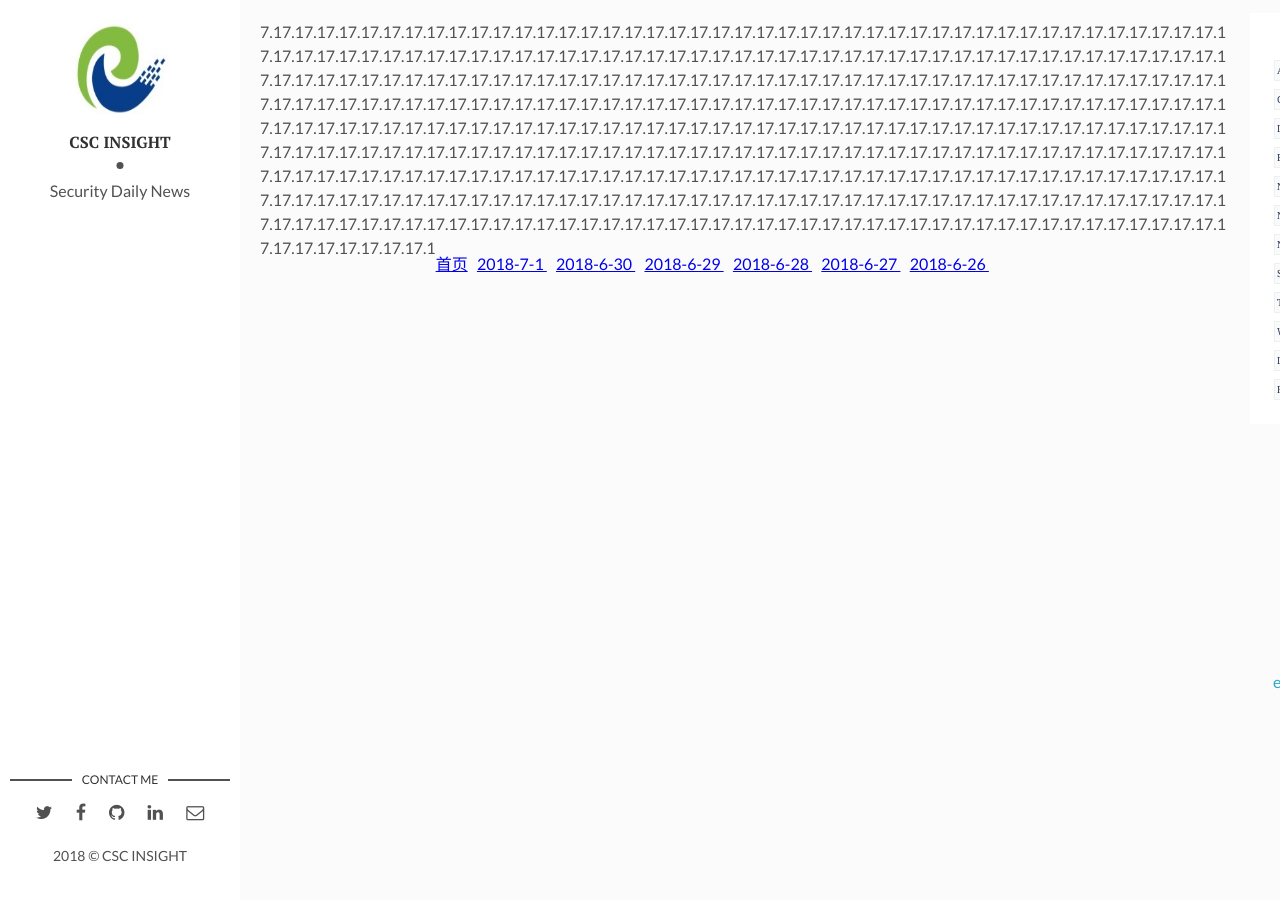
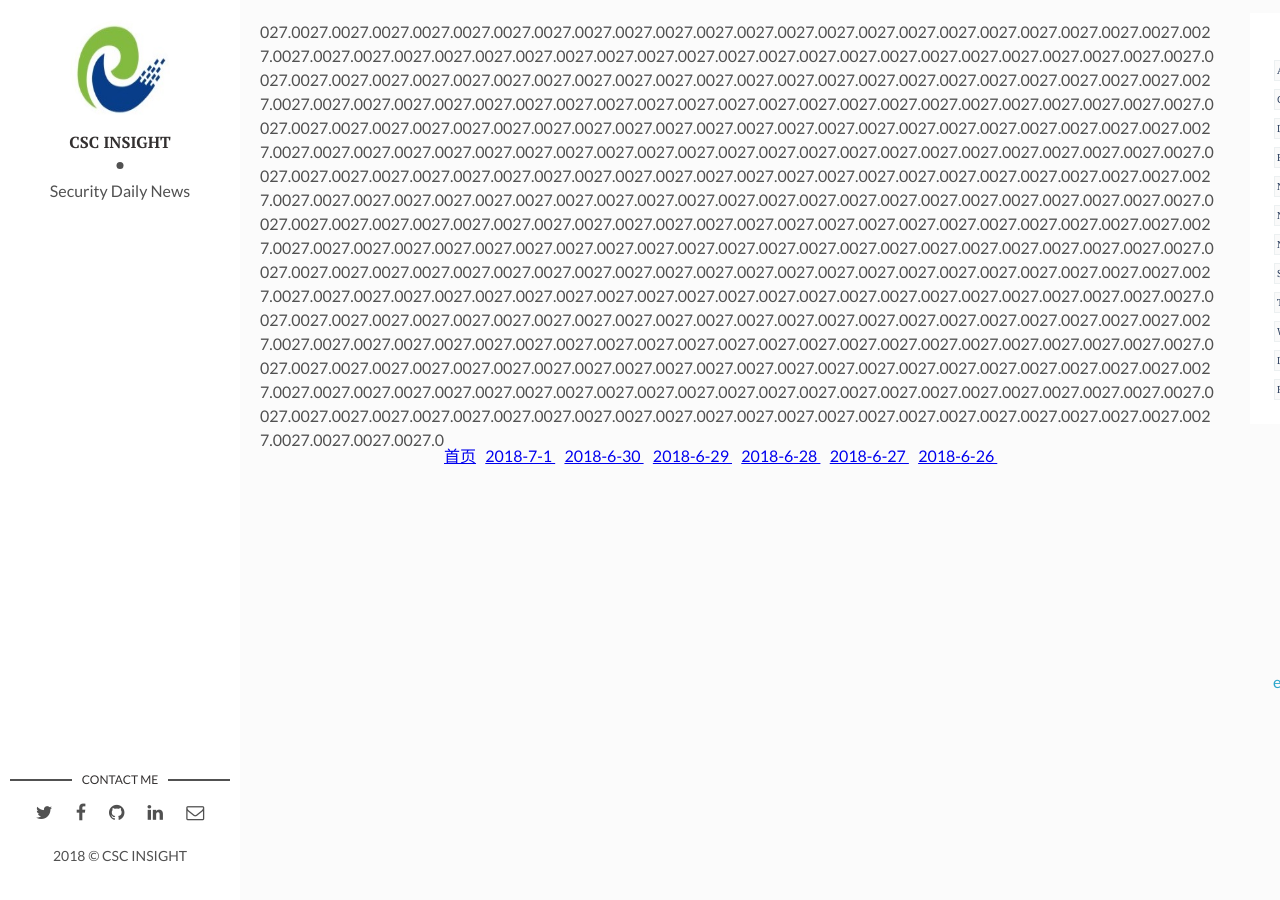
Before and after one commit to Marshalord/CSC005, a Jekyll site: the page built from passed_01.html, in a window 1280 px wide. Built offline with Jekyll 4.4.1, drawn with Linux system fonts in a browser that asks for light colours; nearby versions of some CDN libraries.

Commit message:
First pages commit

```diff
--- a/passed_01.html
+++ b/passed_01.html
@@ -7,13 +7,13 @@
 
   {% assign sday={{site.time|date:'%d'}} %}
 
-
+  <div>{{sday}}</div>
   {% if sday == 2 %}
   {% assign smonth={{site.time|date:'%m'}} %}{% assign symonth={{smonth|abs}}|plus:-1%}
   {% assign syday={{sday|abs}}|plus:29%}
 
   {% else %}
-  {% assign syday={{sday|abs}}|plus:-1%}
+  {% assign syday={{sday|abs}}|plus:-2%}
   {% assign smonth={{site.time|date:'%m'}} %}{% assign symonth={{smonth|abs}}%}
   {% endif %}
 <div>{{symonth}}.{{syday}}</div>
```
